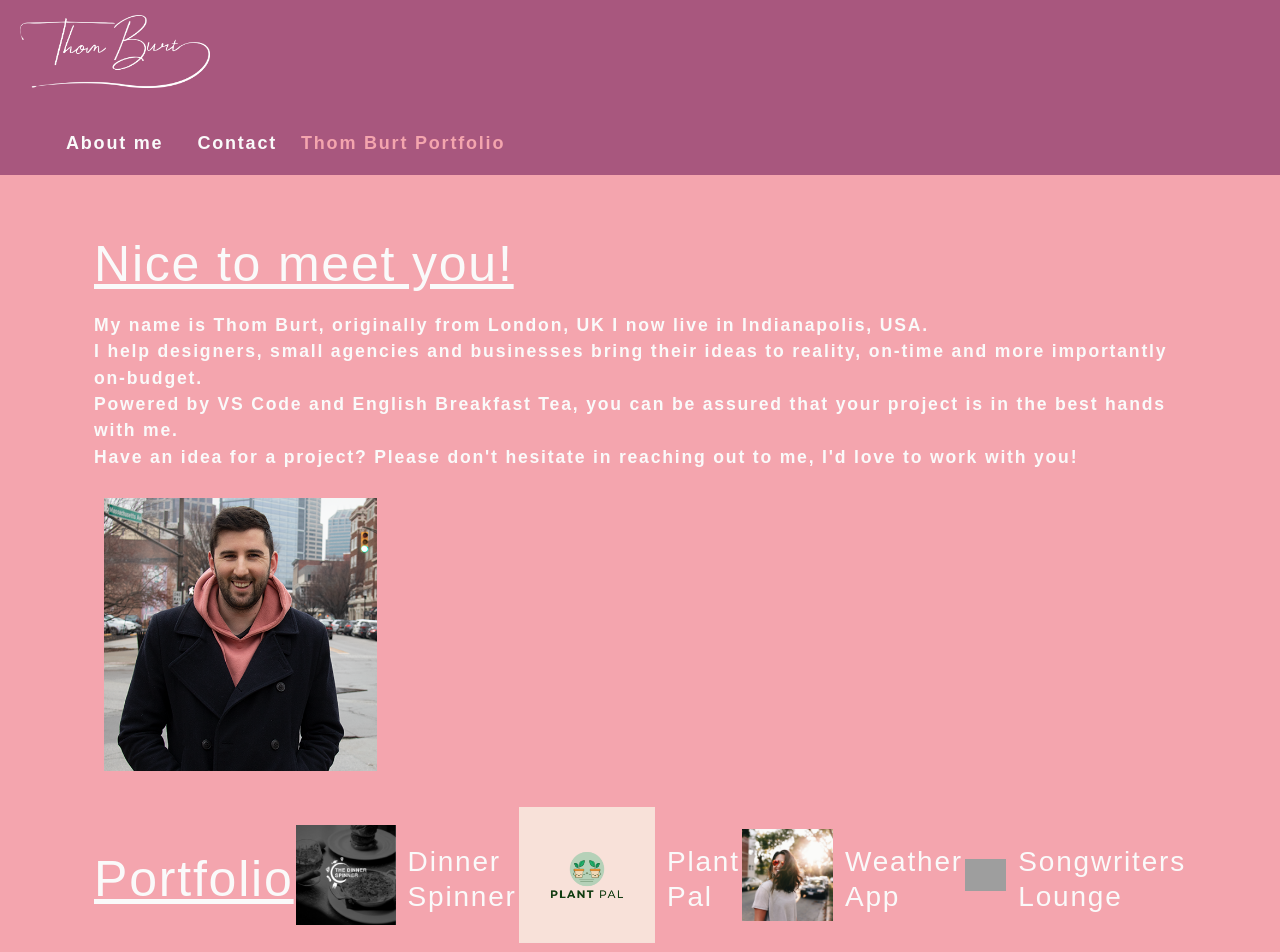
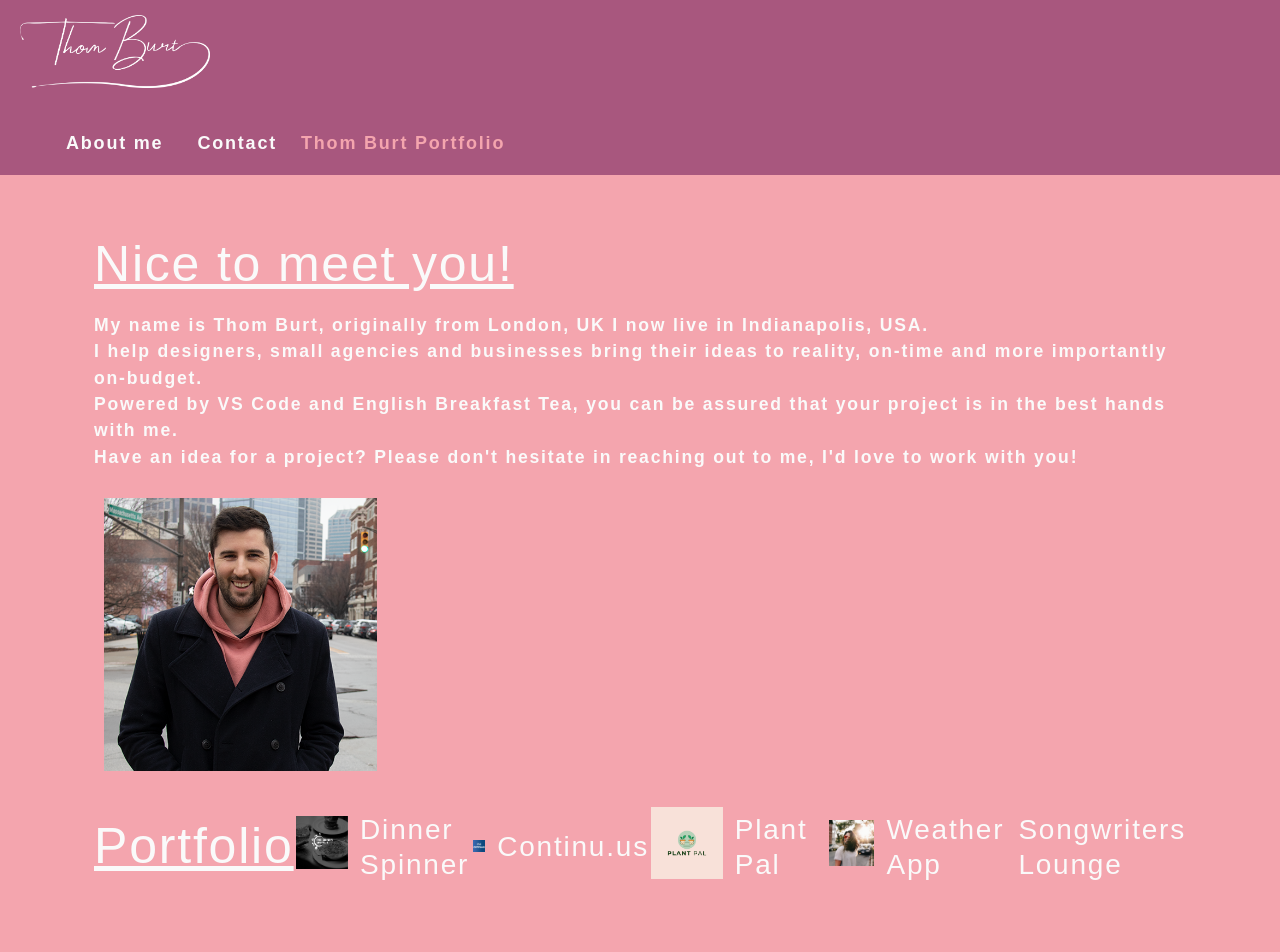
Before and after one commit to ThomBurt/20-REACT-PORTFOLIO-TB, a React (Create React App) app: page / in a window 1280 px wide. Shown: the top 952 px of the page. Built offline with nearby package versions, Linux system fonts and the light colour scheme; grey boxes are pictures that could not be loaded.

Commit message:
updates to portfolio

```diff
--- a/src/components/Portfolio/Portfolio.jsx
+++ b/src/components/Portfolio/Portfolio.jsx
@@ -4,6 +4,7 @@ import dinnerSpinner from "../../assets/images/dinner-spinner.png";
 import plantPal from "../../assets/images/plant-pal.jpg"
 import weather from "../../assets/images/weather-1.jpg"
 import songwritersLounge from "../../assets/images/sl.png"
+import continuus from "../../assets/images/continuus.png"
 // import '../styles/Portfolio.css';
 
 function Portfolio(props) {
@@ -12,30 +13,36 @@ function Portfolio(props) {
             <h1>Portfolio</h1>
 
             <div className="container">
-
                 <a href="https://thomburt.github.io/The-Dinner-Spinner/">
-                <img src={dinnerSpinner} alt="dinnerSpinner" style={{ width: "250px" }}></img>
+                <img src={dinnerSpinner} alt="dinnerSpinner" style={{ width: "100px" }}></img>
                 </a>
                 <h3>Dinner Spinner</h3>
             </div>
 
             <div className="container">
+                <a href="https://continu.us/">
+                <img src={continuus} alt="continuus" style={{ width: "100px" }}></img>
+                </a>
+                <h3>Continu.us</h3>
+            </div>
+
+            <div className="container">
                 <a href="https://plant-pal-project.herokuapp.com/">
-                <img src={plantPal} alt="Plant Pal" style={{ width: "250px" }}></img>
+                <img src={plantPal} alt="Plant Pal" style={{ width: "100px" }}></img>
                 </a>
                 <h3>Plant Pal</h3>
             </div>
 
             <div className="container">
                 <a href="https://thomburt.github.io/weather-dashboard-TB/">
-                  <img src={weather} alt="weather" style={{ width: "250px" }}></img>
+                  <img src={weather} alt="weather" style={{ width: "100px" }}></img>
                 </a>
                 <h3>Weather App</h3>
             </div>
 
             <div className="container">
                 <a href="https://vast-lake-01153.herokuapp.com/">
-                    <img src={songwritersLounge} alt="songwritersLounge" style={{ width: "250px" }}></img>
+                    <img src={songwritersLounge} alt="songwritersLounge" style={{ width: "100px" }}></img>
                 </a>
                 <h3>Songwriters Lounge</h3>
             </div>
```
Also changed, not shown: src/assets/images/continuus.png (added).
